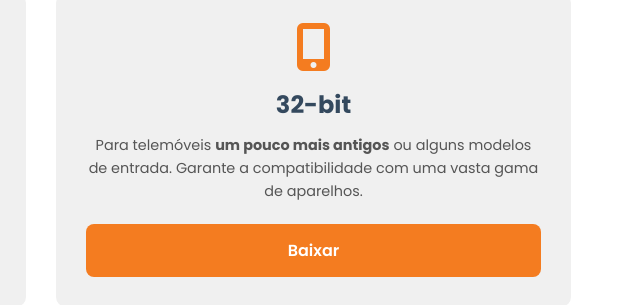
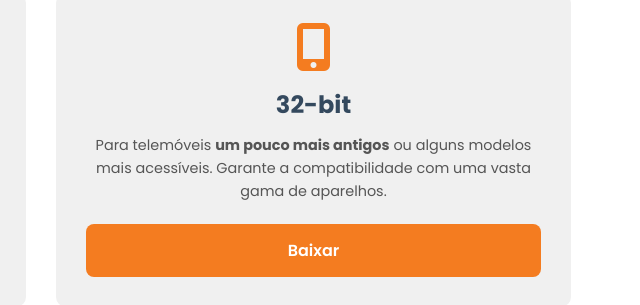
Before and after one commit to Vanbanou/aquitem-page, a plain HTML site: page index.html in a window 1280 px wide. Shown: the part 1288-1593 px from the top of the page, 599-1239 px from the left. Drawn offline with Linux system fonts and the light colour scheme.

Commit message:
Update index.html

```diff
--- a/index.html
+++ b/index.html
@@ -4,12 +4,13 @@
 <head>
     <meta charset="UTF-8">
     <meta name="viewport" content="width=device-width, initial-scale=1.0">
-    <link rel="icon" type="image/png" href="logo.png">
+
     <title>Aquitem</title>
     <link rel="preconnect" href="https://fonts.googleapis.com">
     <link rel="preconnect" href="https://fonts.gstatic.com" crossorigin>
     <link href="https://fonts.googleapis.com/css2?family=Poppins:wght@400;600;700&display=swap" rel="stylesheet">
     <link rel="stylesheet" href="https://cdnjs.cloudflare.com/ajax/libs/font-awesome/6.4.0/css/all.min.css">
+    <link rel="icon" type="image/webp" href="logo.webp">
     <style>
         :root {
             --primary-color: #f47c20;
@@ -292,7 +293,7 @@
                 <div class="download-card">
                     <i class="fas fa-mobile-alt"></i>
                     <h3>32-bit</h3>
-                    <p>Para telemóveis <strong>um pouco mais antigos</strong> ou alguns modelos de entrada. Garante a compatibilidade com uma vasta gama de aparelhos.</p>
+                    <p>Para telemóveis <strong>um pouco mais antigos</strong> ou alguns modelos mais acessíveis. Garante a compatibilidade com uma vasta gama de aparelhos.</p>
                     <a href="https://www.mediafire.com/file/9xiaa0rnov85jmk/Aquitem-32-bit.apk/file" class="btn">Baixar</a>
                 </div>
 <!--                 <div class="download-card">
```
